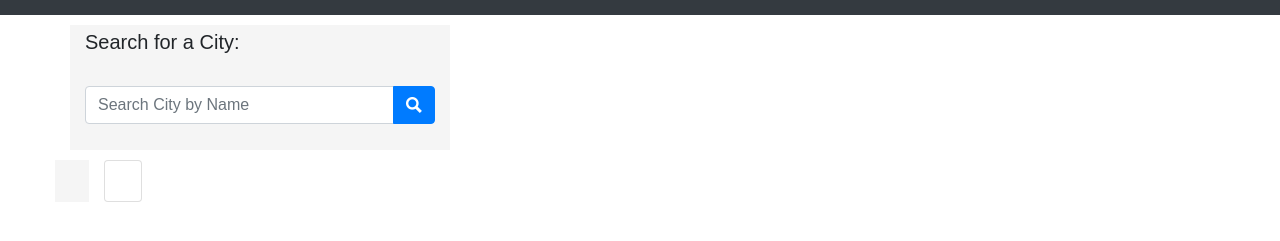
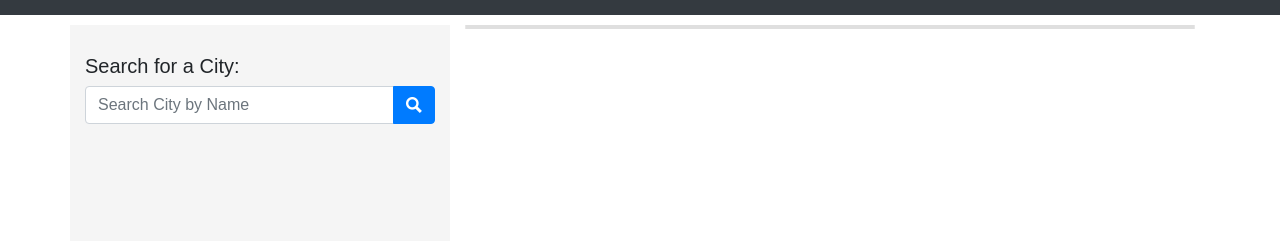
Before and after one commit to jessicamenius/06-Server-Side-APIs-Weather-Dashboard, a plain HTML site: page index.html in a window 1280 px wide. Shown: the part 103-344 px from the top of the page. Drawn offline with nearby package versions, Linux system fonts and the light colour scheme.

Commit message:
pushing updates

```diff
--- a/app.js
+++ b/app.js
@@ -45,7 +45,7 @@ $(document).ready(function () {
             <div class="card-body">
             <h4>${cityName} <img src="http://openweathermap.org/img/wn/${
             res.current.weather[0].icon
-          }@2x.png" alt=""></h4>
+          }@2x.png" alt="Weather Icon"></h4>
             <p>Temperature: ${(
               (res.current.temp - 273.15) * (9 / 5) +
               32
@@ -56,6 +56,10 @@ $(document).ready(function () {
             </div>
           </div>`
         );
+
+        // $("#fiveDay").append(
+
+        // )
       });
       // DO NOT CHANGE
     });
--- a/index.html
+++ b/index.html
@@ -20,10 +20,8 @@
 
     <div class="container">
       <div class="row">
-        <div class="col-sm-4">
+        <div class="col-sm-4" id = "left-column"><br>
           <h5 class="city-header">Search for a City:</h5>
-          <br />
-
           <form>
             <div class="input-group mb-3">
               <input type="text" class="form-control" id="inputText" placeholder="Search City by Name" />
@@ -34,25 +32,12 @@
             </div>
           </form>
         </div>
-
-        <ul id="cityList" class="list-group">
-
-        </ul>
+        <ul id="cityList" class="list-group"></ul>
       </div>
-
-      <div class="col-sm-8" id="currentCity"></div>
-      <!-- col-sm-4 should for 3 columns, pic to be inlcuded? -->
-
-      <div class="row">
-        <div class="col-sm-4"></div>
-        <div class="col-sm-8" id="fiveDay">
-          <div class="card">
-            <div class="card-body">
-            </div>
-          </div>
-        </div>
+        <div class="col-sm-8" id="right-column">
+          <div class="card" id="currentCity"></div>
+          <div class="card" id="fiveDay"></div>
       </div>
-
     </div>
 
     <!-- script -->
--- a/style.css
+++ b/style.css
@@ -11,10 +11,6 @@ header {
   padding-top: 10px;
 }
 
-.col-sm-4 {
-  background-color: whitesmoke;
-}
-
 .city-header {
   padding-top: 5px;
 }
@@ -22,3 +18,12 @@ header {
 ul {
   padding-bottom: 10px;
 }
+
+#left-column {
+  height: 92vh;
+  background-color: whitesmoke;
+}
+
+#right-column {
+  background-color: white;
+}
```
